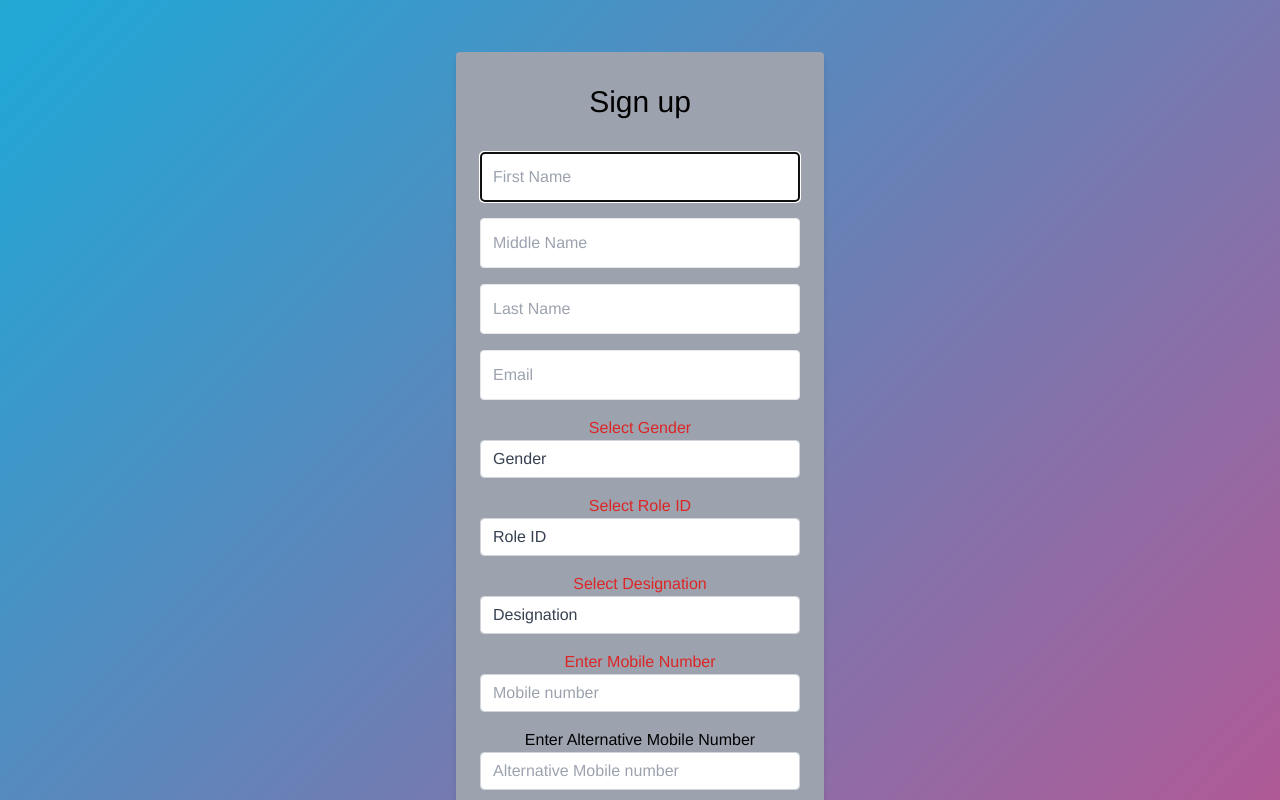
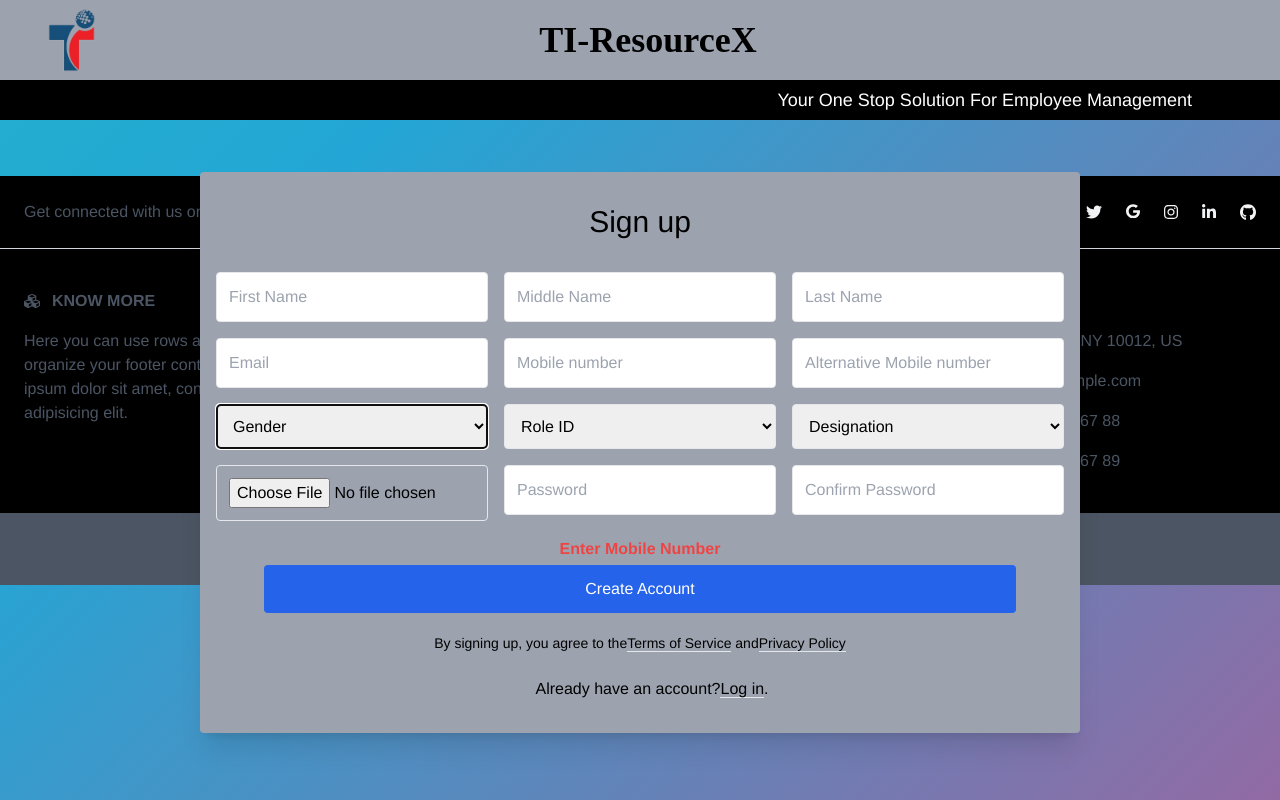
Before and after one commit to mayursuhasiya1/ti-resourceX, a React (Create React App) app: page /signup in a window 1280 px wide. Shown: the top 800 px of the page. Built offline with nearby package versions, Linux system fonts and the light colour scheme.

Commit message:
changed signup page css

```diff
--- a/src/components/Home.js
+++ b/src/components/Home.js
@@ -19,7 +19,7 @@ const Home = () => {
 
   return (
     <div class="bg-grey-lighter min-h-screen flex flex-col">
-      <div class="container max-w-sm mx-auto flex-1 flex flex-col items-center justify-center px-2">
+      <div class="container max-w-sm mx-auto flex-1 flex flex-col items-center mt-20 px-2">
         <div class="bg-white px-6 py-8 rounded shadow-md text-black w-full">
           <h1 class="mb-8 text-3xl text-center">Home page</h1>
 
--- a/src/components/LandingPage.js
+++ b/src/components/LandingPage.js
@@ -30,21 +30,9 @@ import "../App.css";
 import "../index.css";
 import LeaveManagement from "./LeaveManagement";
 
-//
-const drawerWidth = 240;
+const drawerWidth = 260;
 
 function LandingPage() {
-  const { setAuth } = useAuth();
-
-  const navigate = useNavigate();
-
-  const logout = async () => {
-    // if used in more components, this should be in context
-    // axios to /logout endpoint
-    setAuth({});
-    navigate("/login");
-  };
-
   const { pathname } = useLocation();
   const drawer = (
     <div className="nav">
@@ -102,6 +90,10 @@ function LandingPage() {
             "& .MuiDrawer-paper": {
               boxSizing: "border-box",
               width: drawerWidth,
+              background:
+                "linear-gradient(-45deg, #f994a9, #f0755d, #da6353, #fef3f2)",
+              backgroundSize: "400% 400%",
+              animation: "gradient 15s ease infinite;",
             },
           }}
           open
@@ -118,23 +110,16 @@ function LandingPage() {
         }}
       >
         <Toolbar />
-        <div className="pages">
         <Routes>
-            <Route element={<RequireAuth />}>
           <Route exact path="/" element={<Home />} />
           <Route path="/orgchart" element={<Organization />} />
-              <Route path="/leavemanagement" element={<LeaveManagement />} />
-              <Route
-                path="/projectmanagement"
-                element={<ProjectManagement />}
-              />
+          <Route path="/leavemanagement" element={<TimeTracker />} />
+          <Route path="/projectmanagement" element={<ProjectManagement />} />
           <Route
             path="/learningdevelopment"
             element={<LearningDevelopment />}
           />
-            </Route>
         </Routes>
-        </div>
       </Box>
     </Box>
   );
--- a/src/components/Signup.js
+++ b/src/components/Signup.js
@@ -228,22 +228,20 @@ const Signup = () => {
       ) : (
         <div>
           {/* header */}
-          {/* <Header/> */}
+          <Header />
 
-          <p
-            ref={errRef} //this will display the error message if any
-            className={errMsg ? "errmsg" : "offscreen"}
-            aria-live="assertive"
+          <div className="mt-6">
+            <form
+              onSubmit={handleSubmit}
+              className="h-0 bg-opacity-0 bg-white mt-24 md:mt-0"
             >
-            {errMsg}
-          </p>
-
-          <div className="mb-6">
-            <form onSubmit={handleSubmit} className="h-0 bg-opacity-0 bg-white">
               <div className="bg-grey-lighter min-h-screen flex flex-col">
-                <div className="container max-w-sm mx-auto flex-1 flex flex-col items-center justify-center px-2">
-                  <div className="bg-gray-400 px-6 py-8 rounded shadow-md text-black w-full">
+                <div className="container max-w-sm mx-auto flex-1 flex flex-col items-center justify-center px-2 md:max-w-4xl">
+                  <div className="bg-gray-400 px-16 py-8 box-border	rounded shadow-xl text-black w-full ">
                     <h1 className="mb-8 text-3xl text-center">Sign up</h1>
+                    {/* name section */}
+                    <div class="flex flex-wrap -mx-14  ">
+                      <div class="w-full md:w-1/3 px-2">
                         <input
                           type="text"
                           autoComplete="off"
@@ -255,8 +253,8 @@ const Signup = () => {
                           name="firstname"
                           placeholder="First Name"
                         />
-                    {/* middle name */}
-                    {/* <p className="asterisk_input">  </p>  */}
+                      </div>
+                      <div class="w-full md:w-1/3 px-2">
                         <input
                           type="text"
                           id="middleName"
@@ -264,9 +262,11 @@ const Signup = () => {
                           required
                           onChange={(e) => setMiddleName(e.target.value)}
                           className="block border border-grey-light w-full p-3 rounded mb-4"
-                      name="lastname"
+                          name="middleName"
                           placeholder="Middle Name"
                         />
+                      </div>
+                      <div class="w-full md:w-1/3 px-2 ">
                         <input
                           type="text"
                           id="lastName"
@@ -277,7 +277,15 @@ const Signup = () => {
                           name="lastname"
                           placeholder="Last Name"
                         />
+                      </div>
+                    </div>
+                    {/* name section ends here */}
+
+                    {/* name section */}
+                    <div class="flex flex-wrap -mx-14 ">
+                      <div class="w-full md:w-1/3 px-2">
                         <input
+                          ref={userRef}
                           type="email"
                           id="email"
                           autoComplete="off"
@@ -287,32 +295,45 @@ const Signup = () => {
                           name="email"
                           placeholder="Email"
                         />
+                      </div>
+                      <div class="w-full md:w-1/3 px-2">
+                        <input
+                          type="tel"
+                          required
+                          autoComplete="off"
+                          className="block border border-grey-light w-full p-3 rounded mb-4"
+                          id="primaryMobile"
+                          placeholder="Mobile number"
+                          onChange={(e) => setPrimaryMobile(e.target.value)}
+                        />
+                      </div>
+                      <div class="w-full md:w-1/3 px-2 ">
+                        <input
+                          type="tel"
+                          autoComplete="off"
+                          className="block border border-grey-light w-full p-3  rounded mb-4"
+                          id="alternativeMobile"
+                          placeholder="Alternative Mobile number"
+                          onChange={(e) => setAlternativeMobile(e.target.value)}
+                        />
+                      </div>
+                    </div>
+                    {/* name section ends here */}
 
+                    {/* name section */}
+                    <div class="flex flex-wrap -mx-14 ">
+                      <div class="w-full md:w-1/3 px-2">
                         {/*gender */}
-                    {typeof gender == "undefined" ? (
+                        {/* {typeof gender == "undefined" ? (
                           <p className="text-red-600">Select Gender</p>
                         ) : (
                           " "
-                    )}
+                        )} */}
                         <select
                           value={gender}
+                          ref={userRef}
                           onChange={(e) => setGender(e.target.value)}
-                      className="form-select appearance-none
-
-      block
-      w-full
-      px-3
-      py-1.5
-      text-base
-      font-normal
-      text-gray-700
-      bg-white bg-clip-padding bg-no-repeat
-      border border-solid border-gray-300
-      rounded
-      transition
-      ease-in-out
-      m-0
-      focus:text-gray-700 focus:bg-white focus:border-blue-600 focus:outline-none mb-4"
+                          className="block border border-grey-light w-full p-3 rounded mb-4"
                           aria-label="Default select example"
                           id="gender"
                         >
@@ -323,32 +344,19 @@ const Signup = () => {
                           <option value="Female">Female</option>
                           <option value="Other">Other</option>
                         </select>
-
+                      </div>
+                      <div class="w-full md:w-1/3 px-2">
                         {/* role id */}
-                    {typeof roleId == "undefined" ? (
+                        {/* {typeof roleId == "undefined" ? (
                           <p className="text-red-600">Select Role ID</p>
                         ) : (
                           " "
-                    )}
+                        )} */}
                         <select
                           required
                           value={roleId}
                           onChange={(e) => setRoleId(e.target.value)}
-                      className="form-select appearance-none
-      block
-      w-full
-      px-3
-      py-1.5
-      text-base
-      font-normal
-      text-gray-700
-      bg-white bg-clip-padding bg-no-repeat
-      border border-solid border-gray-300
-      rounded
-      transition
-      ease-in-out
-      m-0
-      focus:text-gray-700 focus:bg-white focus:border-blue-600 focus:outline-none mb-4"
+                          className="block border border-grey-light w-full p-3 rounded mb-4"
                           aria-label="Default select example"
                           id="roleId"
                         >
@@ -359,31 +367,18 @@ const Signup = () => {
                           <option value="2">2</option>
                           <option value="3">3</option>
                         </select>
+                      </div>
+                      <div class="w-full md:w-1/3 px-2 ">
                         {/* designation */}
-                    {typeof designation == "undefined" ? (
+                        {/* {typeof designation == "undefined" ? (
                           <p className="text-red-600">Select Designation</p>
                         ) : (
                           " "
-                    )}
+                        )} */}
 
                         <select
                           onChange={(e) => setDesignation(e.target.value)}
-                      className="form-select appearance-none
-      id='designation'
-      block
-      w-full
-      px-3
-      py-1.5
-      text-base
-      font-normal
-      text-gray-700
-      bg-white bg-clip-padding bg-no-repeat
-      border border-solid border-gray-300
-      rounded
-      transition
-      ease-in-out
-      m-0
-      focus:text-gray-700 focus:bg-white focus:border-blue-600 focus:outline-none mb-4"
+                          className="block border border-grey-light w-full p-3 rounded mb-4"
                           aria-label="Default select example"
                           id="designation"
                         >
@@ -394,94 +389,28 @@ const Signup = () => {
                           <option value="Ui developer">UI Develooper</option>
                           <option value="manager">Manager</option>
                         </select>
+                      </div>
+                    </div>
+                    {/* name section ends here */}
 
-                    {/* mobile number */}
-                    {primaryMobile == "" ? (
-                      <p className="text-red-600">Enter Mobile Number</p>
-                    ) : validMob ? (
-                      " "
-                    ) : (
-                      <p className="text-red-600">Enter Valid Mobile Number</p>
-                    )}
-
-                    <input
-                      type="tel"
-                      required
-                      autoComplete="off"
-                      className="
-        form-control
-        block
-        w-full
-        px-3
-        py-1.5
-        text-base
-        font-normal
-        text-gray-700
-        bg-white bg-clip-padding
-        border border-solid border-gray-300
-        rounded
-        transition
-        ease-in-out
-        m-0
-        focus:text-gray-700 focus:bg-white focus:border-blue-600 focus:outline-none
-       mb-4"
-                      id="primaryMobile"
-                      placeholder="Mobile number"
-                      onChange={(e) => setPrimaryMobile(e.target.value)}
-                    />
-
-                    {/* alternative mobile number */}
-                    {alternativeMobile == "" ? (
-                      <p className="text-black">
-                        Enter Alternative Mobile Number
-                      </p>
-                    ) : validAlternateMob ? (
-                      " "
-                    ) : (
-                      <p className="text-red">
-                        Enter Valid Alternative Mobile Number
-                      </p>
-                    )}
-                    <input
-                      type="tel"
-                      autoComplete="off"
-                      className="
-        form-control
-        block
-        w-full
-        px-3
-        py-1.5
-        text-base
-        font-normal
-        text-gray-700
-        bg-white bg-clip-padding
-        border border-solid border-gray-300
-        rounded
-        transition
-        ease-in-out
-        m-0
-        focus:text-gray-700 focus:bg-white focus:border-blue-600 focus:outline-none
-       mb-4"
-                      id="alternativeMobile"
-                      placeholder="Alternative Mobile number"
-                      onChange={(e) => setAlternativeMobile(e.target.value)}
-                    />
-
+                    {/* name section */}
+                    <div class="flex flex-wrap -mx-14 ">
+                      <div class="w-full md:w-1/3 px-2">
                         {/* image */}
-                    <label
+                        {/* <label
                           class="block mb-2 text-sm font-medium text-gray-900 dark:text-gray-300"
                           for="file_input"
                         >
                           Upload Photo
-                    </label>
+                        </label> */}
                         <input
-                      class="block w-full text-sm text-gray-900 bg-gray-50  border border-gray-300 cursor-pointer dark:text-gray-400 focus:outline-none dark:bg-gray-700 dark:border-gray-600 dark:placeholder-gray-400"
+                          className="block border border-grey-light w-full p-3 rounded mb-4"
                           id="profileImage"
                           type="file"
                           onChange={(e) => handleChange(e)}
                         />
-                    <br />
-
+                      </div>
+                      <div class="w-full md:w-1/3 px-2">
                         {/* password  */}
                         <input
                           type="password"
@@ -494,6 +423,8 @@ const Signup = () => {
                           placeholder="Password"
                         />
                         {/*  */}
+                      </div>
+                      <div class="w-full md:w-1/3 px-2 ">
                         <input
                           type="password"
                           required
@@ -504,6 +435,10 @@ const Signup = () => {
                           name="confirm_password"
                           placeholder="Confirm Password"
                         />
+                      </div>
+                    </div>
+                    {/* name section ends here */}
+
                     {/* error message */}
 
                     <b>
@@ -513,9 +448,9 @@ const Signup = () => {
                       middleName.length > 0 &&
                       lastName.length > 0 ? (
                         validName ? (
-                          <p className="text-green-800">1. Valid Name</p>
+                          ""
                         ) : (
-                          <p className="text-red-500">1. Invalid Name</p>
+                          <p className="text-red-500">Invalid Name</p>
                         )
                       ) : (
                         " "
@@ -523,9 +458,9 @@ const Signup = () => {
                       {/* for validation */}
                       {password.length > 0 && confirmPassword.length > 0 ? (
                         validPwd ? (
-                          <p className="text-green-800">2. Valid Password</p>
+                          ""
                         ) : (
-                          <p className="text-red-500">2. Invalid Password</p>
+                          <p className="text-red-500">Invalid Password</p>
                         )
                       ) : (
                         " "
@@ -533,17 +468,26 @@ const Signup = () => {
                       {/* for match */}
                       {password.length > 0 && confirmPassword.length > 0 ? (
                         validMatch ? (
-                          <p className="text-green-800">3. Password Matched</p>
+                          ""
                         ) : (
-                          <p className="text-red-500">
-                            3. Password Not Matched
-                          </p>
+                          <p className="text-red-500">Password Not Matched</p>
                         )
                       ) : (
                         " "
                       )}
+
+                      {/* for mobile number */}
+                      {primaryMobile == "" ? (
+                        <p className="text-red-500 ">Enter Mobile Number</p>
+                      ) : validMob ? (
+                        " "
+                      ) : (
+                        <p className="text-red-500 ">
+                          Enter Valid Mobile Number
+                        </p>
+                      )}
                     </b>
-                    <br />
+
                     {/* submit button */}
                     <button
                       type="submit"
@@ -594,8 +538,9 @@ const Signup = () => {
               </div>
             </form>
           </div>
+          {/* footer */}
 
-          {/* <Footer/> */}
+          <Footer />
         </div>
       )}
     </>
--- a/src/index.css
+++ b/src/index.css
@@ -1,9 +1,3 @@
-.nav {
-  background: linear-gradient(-45deg, #f994a9, #e2b4b8, #da6353, #fef3f2);
-  background-size: 400% 400%;
-  animation: gradient 15s ease infinite;
-  height: 100%;
-}
 @keyframes gradient {
   0% {
     background-position: 0% 50%;
@@ -20,13 +14,11 @@
   position: relative;
   text-align: left;
   list-style: none;
-  font-size: 13px;
+  font-size: 16px;
   font-family: Helvetica, Arial, sans-serif;
   line-height: 2em;
   transition: opacity 0.5s cubic-bezier(0.19, 1, 0.22, 1);
   cursor: pointer;
-  top: 70%;
-  transform: translateY(-120%);
 }
 
 .nav ul li a {
```
Lines whose indentation alone changed are shown as unchanged.
